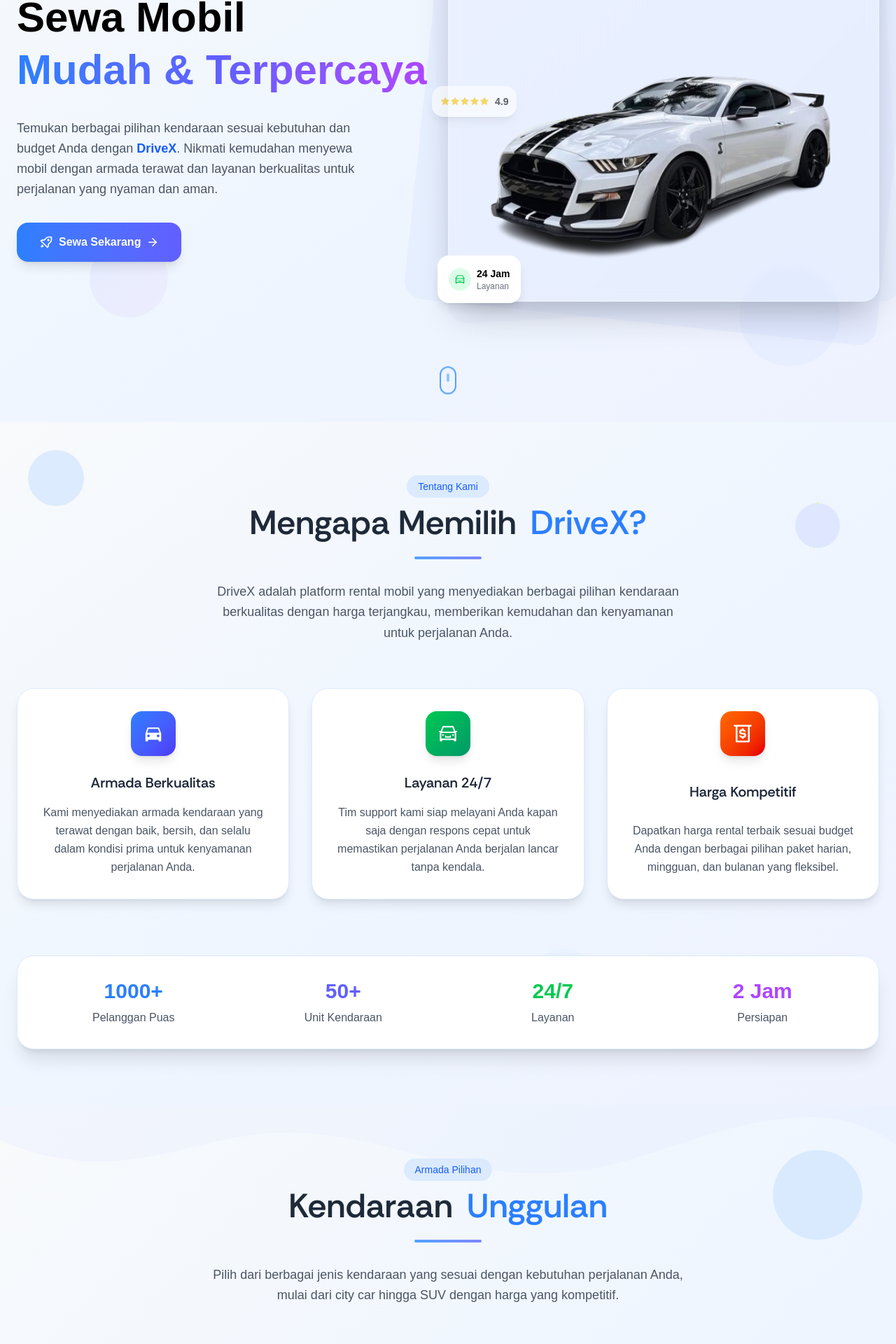
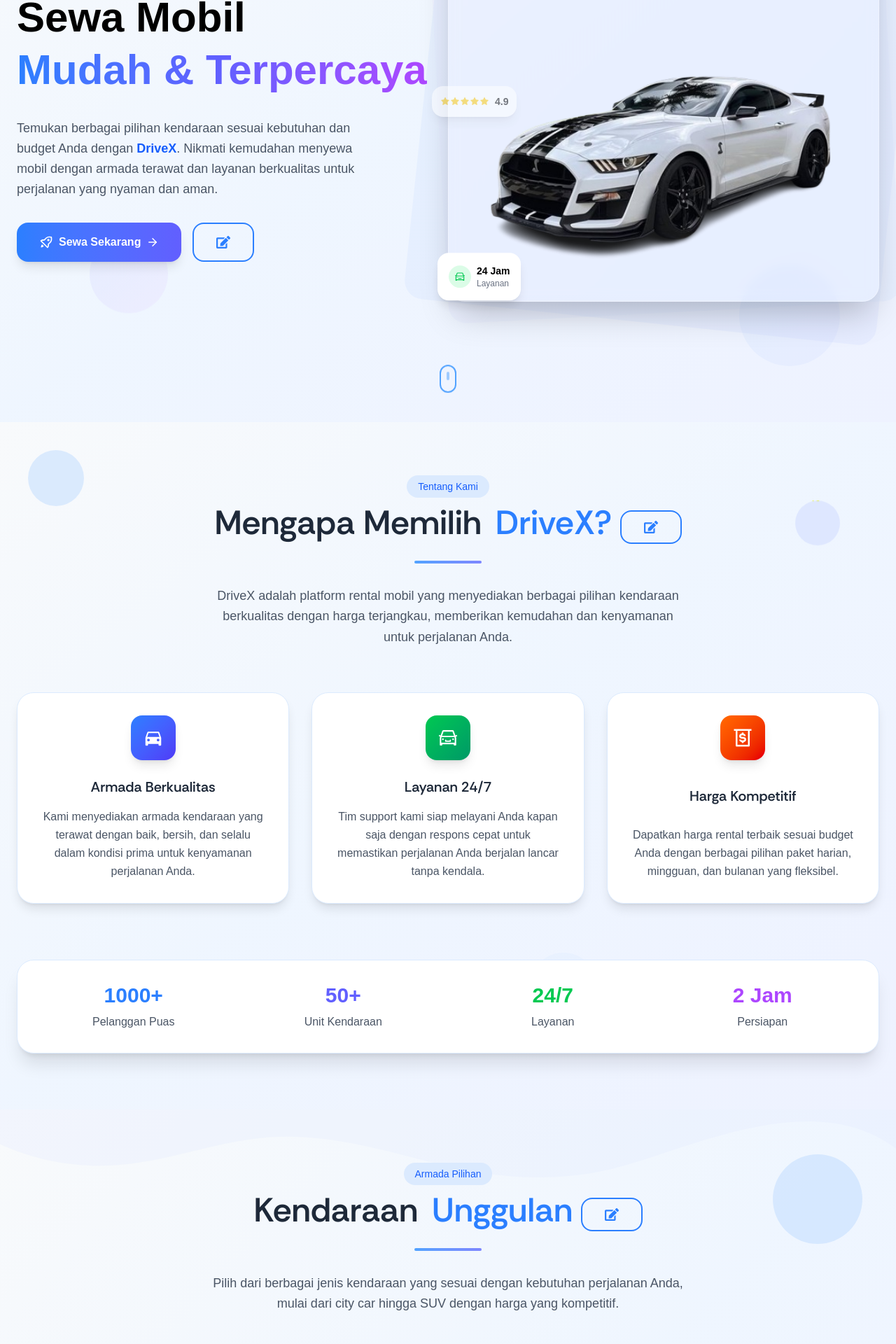
Before and after one commit to LvLina19/DriveX, a React (Vite) app: page /admin in a window 1280 px wide. Shown: the part 357-2277 px from the top of the page at 70% size. Built offline with nearby package versions, Linux system fonts and the light colour scheme; a web font is replaced by a local one.

Commit message:
tombol di admin

```diff
--- a/src/App.jsx
+++ b/src/App.jsx
@@ -1,7 +1,7 @@
 import React, { Suspense } from "react";
 import './assets/tailwind.css';
 import { Route, Routes } from "react-router-dom";
-const Admin = React.lazy(() => import("./pages/Admin/HomeAdmin"))
+import HomeAdmin from "./pages/Admin/HomeAdmin";
 const Guest = React.lazy(() => import("./pages/Guest/HomeGuest"))
 const Loading = React.lazy(() => import("./components/Guest/Loading"));
 const GuestLayout = React.lazy(() => import("./layouts/GuestLayout"));
@@ -11,7 +11,7 @@
 const Register = React.lazy(() => import("./pages/auth/Register"));
 const Forgot = React.lazy(() => import("./pages/auth/Forgot"));
 
-;function App() {
+function App() {
   return (
     <Suspense fallback={<Loading />}>
       <Routes>
@@ -26,7 +26,7 @@
         </Route>
 
         <Route element={<AdminLayout />}>
-          <Route path="/admin" element={<Admin />} />
+          <Route path="/admin" element={<HomeAdmin />} />
         </Route>
 
       </Routes>
@@ -34,4 +34,4 @@
   );
 }
 
-export default App;
+export default App;
--- a/src/components/Guest/HeaderGuest.jsx
+++ b/src/components/Guest/HeaderGuest.jsx
@@ -6,7 +6,7 @@
   const [activeSection, setActiveSection] = useState("");
 
   const handleScroll = () => {
-    const sections = ["#about", "#topProduk", "#testi", "#kontak"];
+    const sections = ["#tentang", "#topProduk","#tim", "#testi", "#kontak"];
     const sectionInView = sections.find((section) => {
       const element = document.querySelector(section);
       const rect = element?.getBoundingClientRect();
@@ -34,7 +34,7 @@
           <a
             href="/"
             className={`${
-              location.pathname === "/guest" && activeSection === ""
+              location.pathname === "/" && activeSection === ""
                 ? "text-blue-500"
                 : "text-gray-800"
             } hover:text-blue-500 font-RethinkSans-SemiBold text-base tracking-wide`}
@@ -87,7 +87,8 @@
         <div className="flex items-center space-x-5 ml-10">
           <a
             href="/login"
-            className="px-6 py-2 bg-blue-500 text-white text-sm font-RethinkSans-SemiBold rounded-full border-2 border-blue-500 hover:bg-transparent hover:text-blue-500 transition duration-300">
+            className="px-6 py-2 bg-blue-500 text-white text-sm font-RethinkSans-SemiBold rounded-full border-2 border-blue-500 hover:bg-transparent hover:text-blue-500 transition duration-300"
+          >
             Login
           </a>
           <a
@@ -99,5 +100,5 @@
         </div>
       </div>
     </header>
-  );
+  );
 }
--- a/src/pages/Admin/DaftarProduk.jsx
+++ b/src/pages/Admin/DaftarProduk.jsx
@@ -1,5 +1,6 @@
 import { AiFillStar } from "react-icons/ai";
 import products from "../../data/products.json";
+import { FaEdit } from "react-icons/fa";
 
 export default function DaftarProduk() {
   return (
@@ -19,7 +20,14 @@
           <div className="inline-block mb-4">
             <span className="px-4 py-2 bg-blue-100 text-blue-600 rounded-full text-sm font-medium">Armada Pilihan</span>
           </div>
-          <h2 className="text-4xl md:text-5xl font-RethinkSans-SemiBold text-gray-800 mb-6">Kendaraan <span className="text-blue-500 ml-2">Unggulan</span></h2>
+          <h2 className="text-4xl md:text-5xl font-RethinkSans-SemiBold text-gray-800 mb-6">Kendaraan <span className="text-blue-500 ml-2">Unggulan </span>
+            <button href="#"
+              className="bg-transparent border-2 border-blue-500 text-blue-500 text-sm font-RethinkSans-SemiBold px-8 py-3 rounded-2xl inset-0 bg-gradient-to-r hover:from-blue-600 hover:to-indigo-500 hover:text-white transition duration-300">
+              <div className="relative flex items-center gap-2">
+                <FaEdit className="text-xl" />
+              </div>
+            </button>
+          </h2>
           <div className="w-24 h-1 bg-gradient-to-r from-blue-400 to-indigo-400 mx-auto mb-8 rounded-full"></div>
           <p className="text-lg text-gray-600 max-w-2xl mx-auto leading-relaxed">
             Pilih dari berbagai jenis kendaraan yang sesuai dengan kebutuhan perjalanan Anda,
--- a/src/pages/Admin/HomeAdmin.jsx
+++ b/src/pages/Admin/HomeAdmin.jsx
@@ -1,3 +1,4 @@
+import { FaEdit } from "react-icons/fa";
 import { AiOutlineCar } from "react-icons/ai";
 import { MdDirectionsCar } from "react-icons/md";
 import { AiFillStar } from "react-icons/ai";
@@ -52,7 +53,14 @@
                   <FiArrowRight className="text-lg transform group-hover:translate-x-1 transition-transform duration-300" />
                 </div>
               </a>
+              <button href="#"
+                className="bg-transparent border-2 border-blue-500 text-blue-500 text-sm font-RethinkSans-SemiBold px-8 py-4 rounded-2xl inset-0 bg-gradient-to-r hover:from-blue-600 hover:to-indigo-500 hover:text-white transition duration-300">
+                <div className="relative flex items-center gap-2">
+                  <FaEdit className="text-xl"/>
+                </div>
+              </button>
             </div>
+
           </div>
 
           <div className="lg:w-1/2 relative animate-fadeIn delay-300">
@@ -108,7 +116,7 @@
       </section>
       <Tentang />
       <DaftarProduk />
-      <TimKita/>
+      <TimKita />
       <Testi />
       <Faq />
     </div>
--- a/src/pages/Admin/Tentang.jsx
+++ b/src/pages/Admin/Tentang.jsx
@@ -1,6 +1,7 @@
 import { BiMoneyWithdraw } from "react-icons/bi";
 import { AiOutlineCar } from "react-icons/ai";
 import { MdDirectionsCar } from "react-icons/md";
+import { FaEdit } from "react-icons/fa";
 
 export default function Tentang() {
   return (
@@ -18,7 +19,13 @@
             <span className="px-4 py-2 bg-blue-100 text-blue-600 rounded-full text-sm font-medium">Tentang Kami</span>
           </div>
           <h2 className="text-4xl md:text-5xl font-RethinkSans-SemiBold text-gray-800 mb-6">
-            Mengapa Memilih <span className="text-blue-500 ml-2">DriveX?</span>
+            Mengapa Memilih <span className="text-blue-500 ml-2">DriveX? </span>
+            <button href="#"
+              className="bg-transparent border-2 border-blue-500 text-blue-500 text-sm font-RethinkSans-SemiBold px-8 py-3 rounded-2xl inset-0 bg-gradient-to-r hover:from-blue-600 hover:to-indigo-500 hover:text-white transition duration-300">
+              <div className="relative flex items-center gap-2">
+                <FaEdit className="text-xl" />
+              </div>
+            </button>
           </h2>
           <div className="w-24 h-1 bg-gradient-to-r from-blue-400 to-indigo-400 mx-auto mb-8 rounded-full"></div>
           <p className="text-lg text-gray-600 max-w-2xl mx-auto leading-relaxed">
--- a/src/pages/Admin/Testi.jsx
+++ b/src/pages/Admin/Testi.jsx
@@ -1,5 +1,6 @@
 import { AiFillStar } from "react-icons/ai";
 import testi from "../../data/testi.json";
+import { FaEdit } from "react-icons/fa";
 
 export default function Testi() {
   return (
@@ -17,7 +18,13 @@
           </div>
           <h2 className="text-4xl md:text-5xl font-RethinkSans-SemiBold text-gray-800 mb-6">
             Testimoni
-            <span className="text-purple-500 ml-2">Pelanggan</span>
+            <span className="text-purple-500 ml-2">Pelanggan </span>
+            <button href="#"
+              className="bg-transparent border-2 border-purple-400 text-purple-400 text-sm font-RethinkSans-SemiBold px-6 py-3 rounded-2xl inset-0 bg-gradient-to-r hover:from-purple-400 hover:to-pink-400 hover:text-white transition duration-300">
+              <div className="relative flex items-center gap-2">
+                <FaEdit className="text-xl" />
+              </div>
+            </button>
           </h2>
           <div className="w-24 h-1 bg-gradient-to-r from-purple-400 to-pink-400 mx-auto mb-8 rounded-full"></div>
           <p className="text-lg text-gray-600 max-w-2xl mx-auto leading-relaxed">
--- a/src/pages/Admin/TimKita.jsx
+++ b/src/pages/Admin/TimKita.jsx
@@ -1,5 +1,5 @@
 import React from 'react';
-import { FaLinkedin, FaInstagram, FaEnvelope, FaStar, FaQuoteLeft } from "react-icons/fa";
+import { FaLinkedin, FaInstagram, FaEnvelope, FaStar, FaQuoteLeft, FaEdit } from "react-icons/fa";
 import tim from "../../data/tim.json";
 
 export default function TimKita() {
@@ -21,7 +21,7 @@
           <div className="inline-flex items-center gap-2 mb-6">
             <div className="h-px w-8 bg-gradient-to-r from-transparent to-blue-500"></div>
             <span className="px-6 py-3 bg-gradient-to-r from-blue-100 to-indigo-100 text-blue-700 rounded-full text-sm font-semibold border border-blue-200 shadow-sm">
-               Tim Profesional Kami
+              Tim Profesional Kami
             </span>
             <div className="h-px w-8 bg-gradient-to-l from-transparent to-blue-500"></div>
           </div>
@@ -51,6 +51,12 @@
               key={i}
               className="group relative bg-white/90 backdrop-blur-sm p-8 rounded-3xl shadow-lg hover:shadow-2xl transition-all duration-700 transform hover:-translate-y-3 border border-white/50 overflow-hidden"
             >
+              <button href="#"
+                className="bg-transparent border-2 border-blue-500 text-blue-500 text-sm font-RethinkSans-SemiBold px-4 py-3 rounded-2xl inset-0 bg-gradient-to-r hover:from-blue-600 hover:to-indigo-500 hover:text-white transition duration-300">
+                <div className="relative flex items-center gap-2">
+                  <FaEdit className="text-xl" />
+                </div>
+              </button>
               <div className="absolute inset-0 bg-gradient-to-br from-white via-blue-50/30 to-indigo-50/30 opacity-0 group-hover:opacity-100 transition-opacity duration-500"></div>
 
               <div className="absolute -top-4 -right-4 w-24 h-24 bg-gradient-to-br from-blue-100 to-indigo-200 rounded-full opacity-0 group-hover:opacity-30 transform scale-0 group-hover:scale-100 transition-all duration-500"></div>
```
Also changed, not shown: src/components/Admin/HeaderAdmin.jsx (+8 -8 lines).
